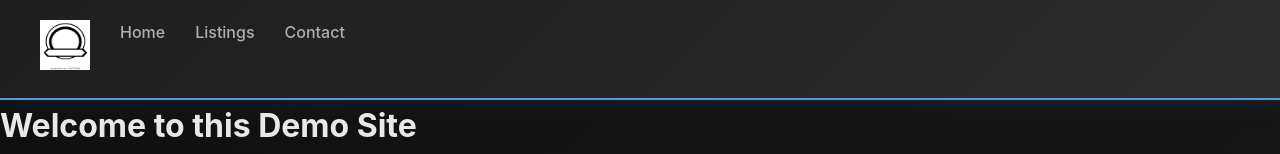
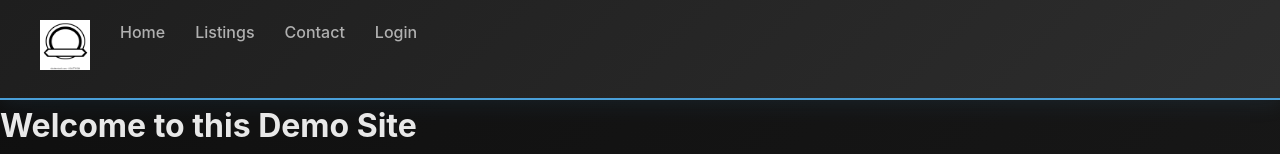
Before and after one commit to AnasR1/demowebsite, a Next.js app: page / in a window 1280 px wide. Shown: the top 154 px of the page. Built offline with nearby package versions, Linux system fonts and the light colour scheme.

Commit message:
Added logout button

```diff
--- a/app/admin/users/page.tsx
+++ b/app/admin/users/page.tsx
@@ -97,7 +97,7 @@ export default function AdminUsersPage() {
                 "Content-Type": "application/json"
             },
             credentials: "include",
-            body: JSON.stringify({ body })
+            body: JSON.stringify( body )
         });
 
         if (res.status === 401) {
--- a/app/components/Header.tsx
+++ b/app/components/Header.tsx
@@ -19,6 +19,9 @@ export default function Header() {
                 <li>
                     <Link href="/contact">Contact</Link>
                 </li>
+                <li>
+                    <Link href="/login">Login</Link>
+                </li>
             </ul>
         </nav>
     </header>;
```
Also changed, not shown: 1 other file (tests, documents, lock files or other folders).
